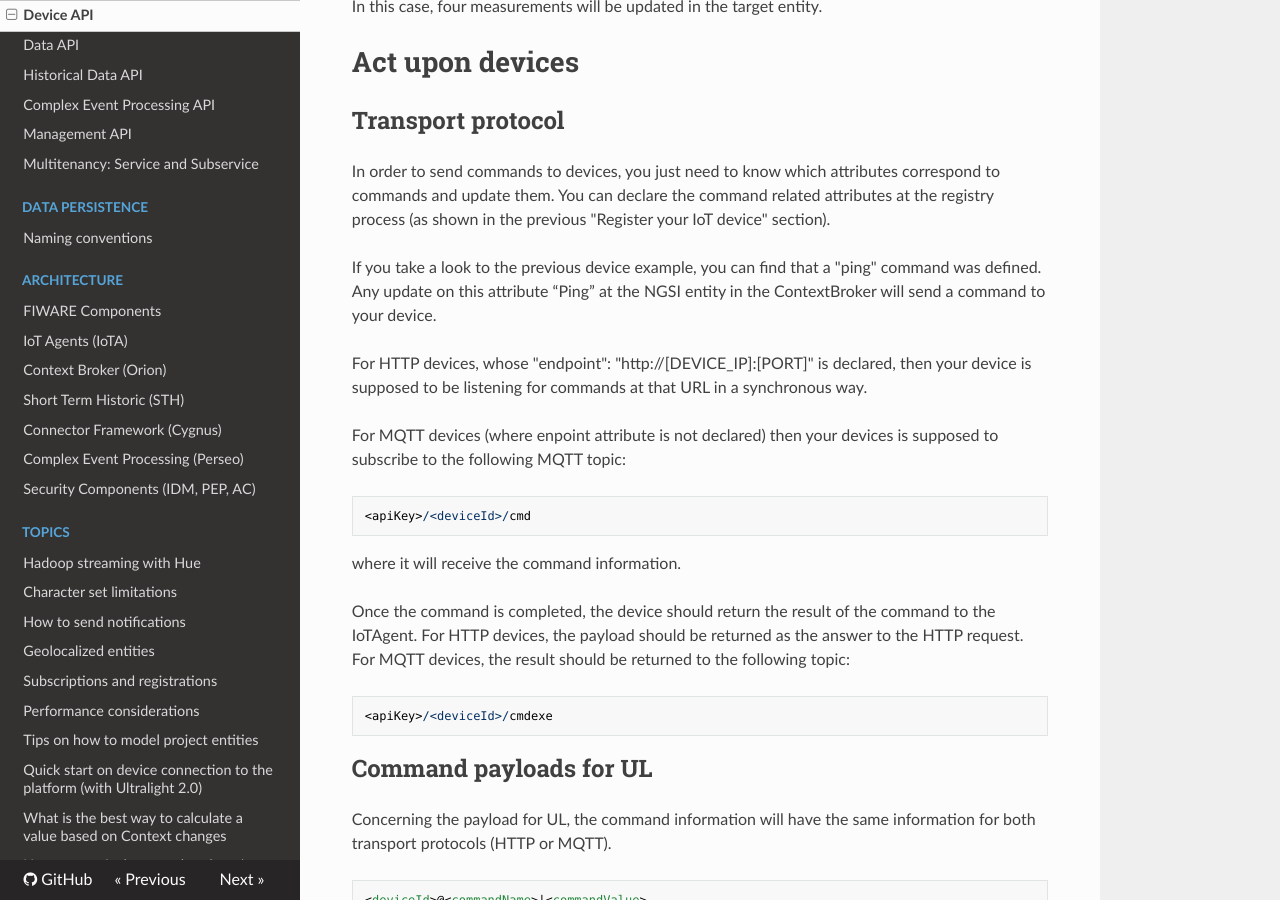
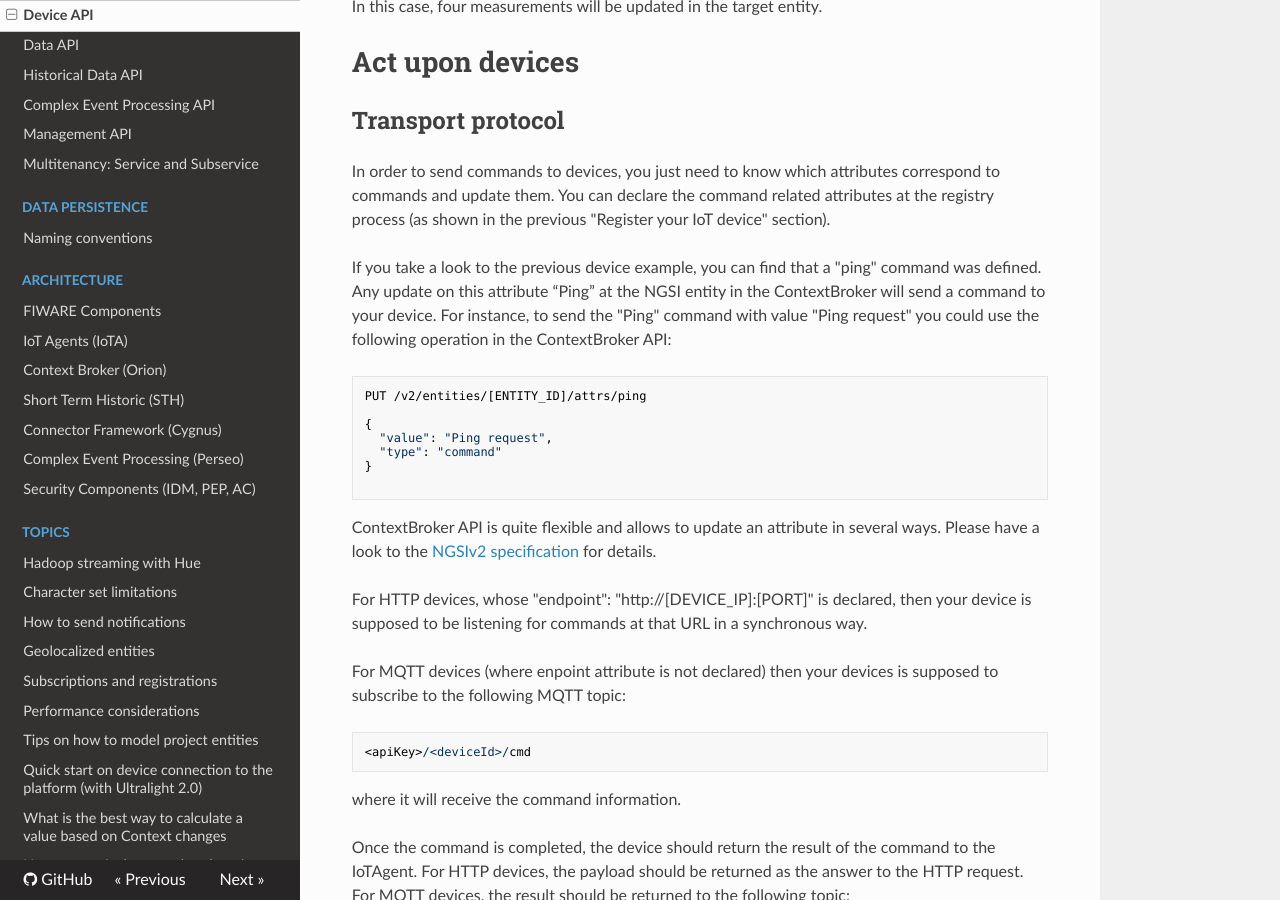
Before and after one commit to telefonicaid/thinking-cities, an MkDocs documentation site: the page built from docs/device_api.md, in a window 1280 px wide and 900 px high, scrolled down 7143 px. Built offline with MkDocs 1.6.1, drawn with Linux system fonts in a browser that asks for light colours; nearby versions of some CDN libraries; old or Windows-style settings are respelled for this version of MkDocs.

Commit message:
ADD example on how to update commmand attribute

````diff
--- a/docs/device_api.md
+++ b/docs/device_api.md
@@ -333,6 +333,21 @@
 
 If you take a look to the previous device example, you can find that a "ping" command was defined.
 Any update on this attribute “Ping” at the NGSI entity in the ContextBroker will send a command to your device.
+For instance, to send the "Ping" command with value "Ping request" you could use the following operation in the
+ContextBroker API:
+
+```
+PUT /v2/entities/[ENTITY_ID]/attrs/ping
+
+{
+  "value": "Ping request",
+  "type": "command"
+}
+
+```
+
+ContextBroker API is quite flexible and allows to update an attribute in several ways. Please have a look to
+the [NGSIv2 specification](http://telefonicaid.github.io/fiware-orion/api/v2/stable) for details.
 
 For HTTP devices, whose "endpoint": "http://[DEVICE_IP]:[PORT]" is declared, then your device is supposed to be
 listening for commands at that URL in a synchronous way.
````
